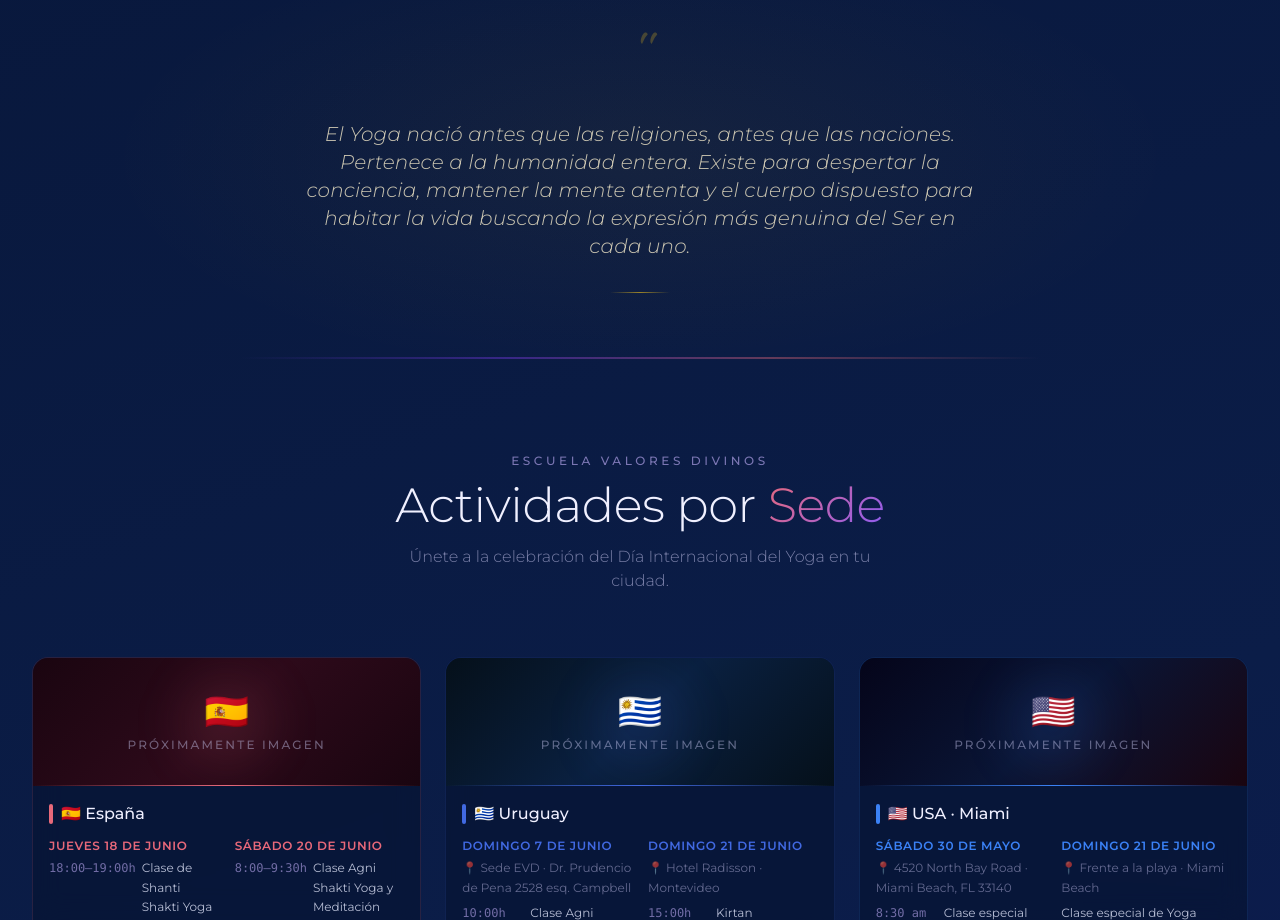
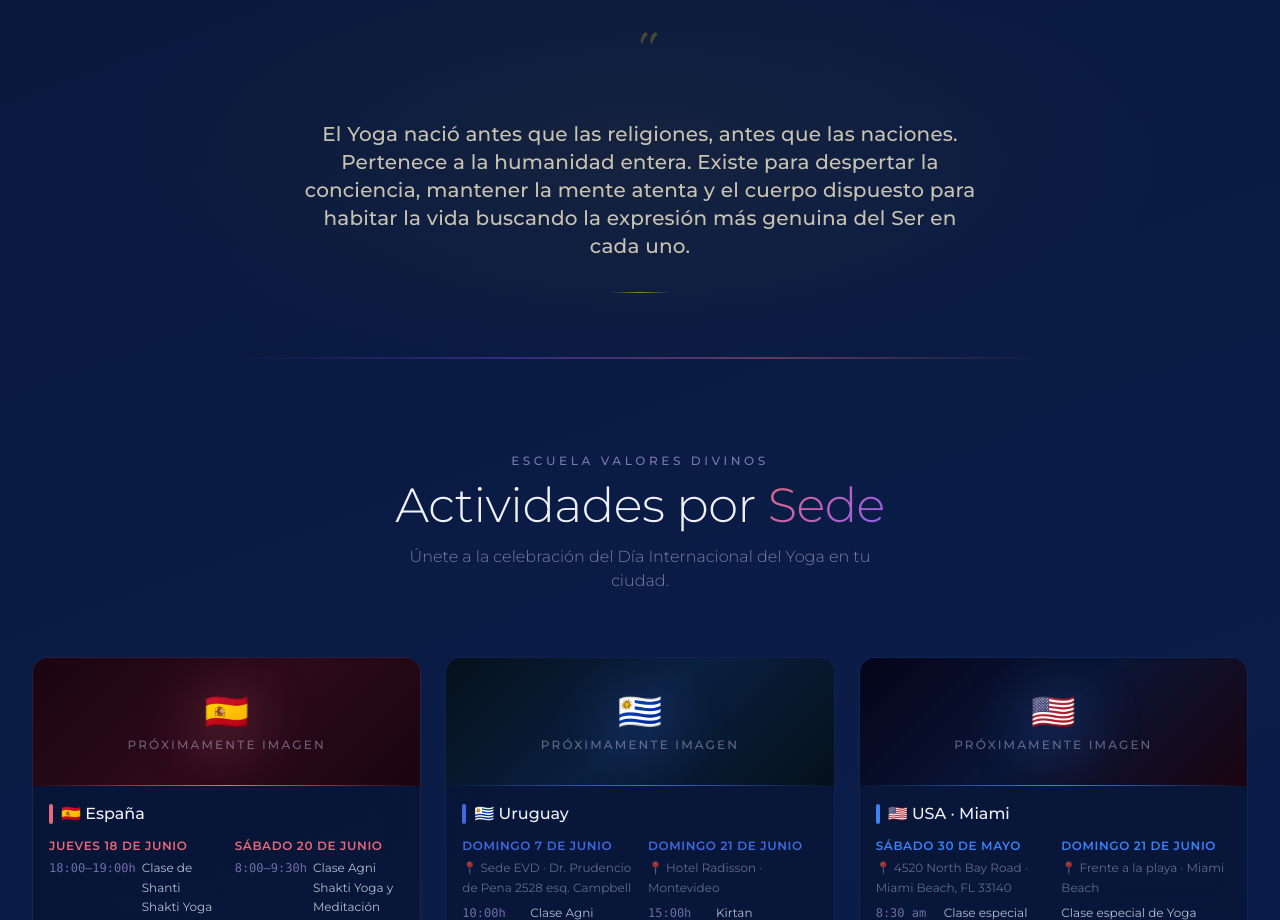
Before and after one commit to mukunda-lab/DIYEVD, a React (Vite) app: page / in a window 1280 px wide. Shown: the part 840-1760 px from the top of the page. Built offline with nearby package versions, Linux system fonts and the light colour scheme; the HTML template or start-up script is replaced by a standard one.

Commit message:
style: slogan font-medium, no italic
https://claude.ai/code/session_019NwSBbVy4j2L6hJGEsRxCD

```diff
--- a/src/components/Slogan.tsx
+++ b/src/components/Slogan.tsx
@@ -22,7 +22,7 @@ export default function Slogan() {
           "
         </span>
         <p
-          className="text-lg sm:text-xl font-light leading-relaxed italic"
+          className="text-lg sm:text-xl font-medium leading-relaxed"
           style={{ color: 'rgba(240,230,200,0.82)', letterSpacing: '0.01em' }}
         >
           El Yoga nació antes que las religiones, antes que las naciones. Pertenece a la humanidad entera. Existe para despertar la conciencia, mantener la mente atenta y el cuerpo dispuesto para habitar la vida buscando la expresión más genuina del Ser en cada uno.
```
